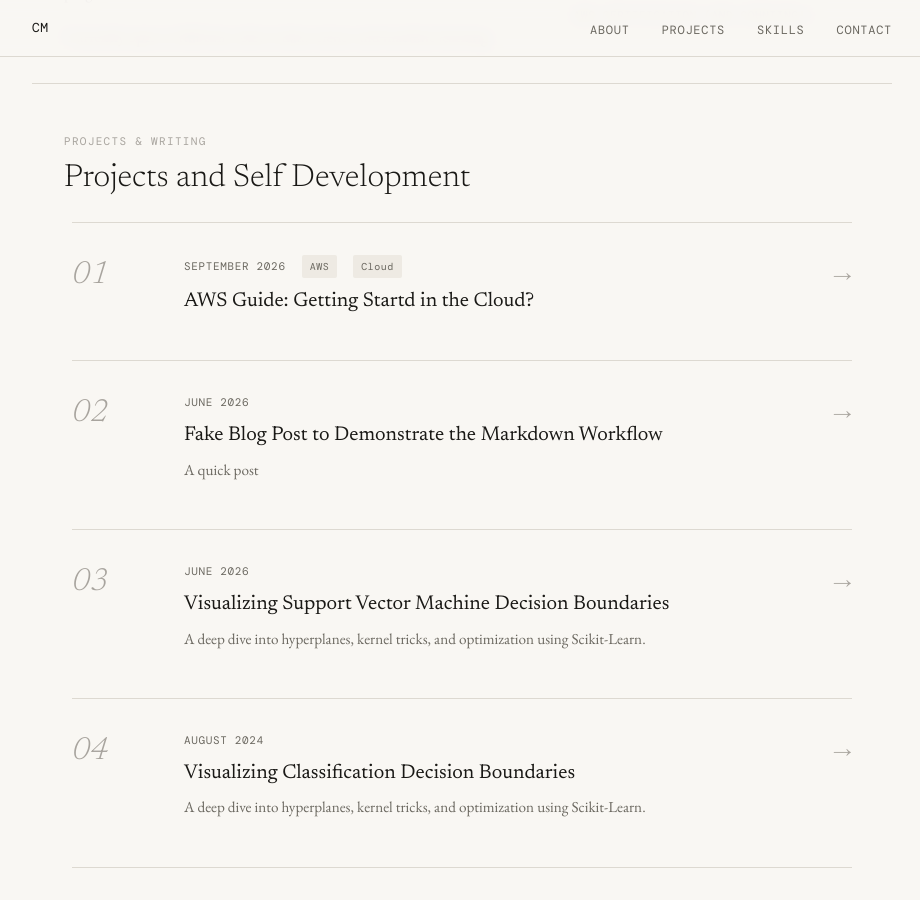
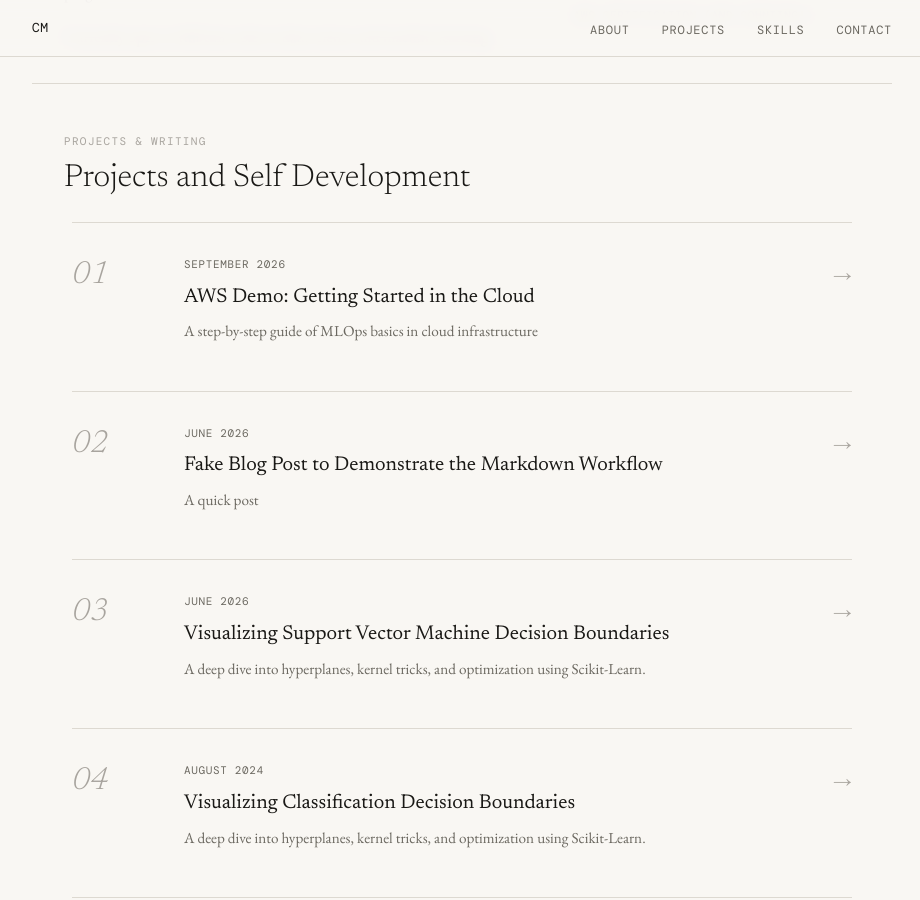
Before and after one commit to chrismca13/chrismca13.github.io, a Jekyll site: the page built from index.html, in a window 1280 px wide and 900 px high, scrolled down 967 px. Shown: the whole window, without its empty margins (178-1098 px from the left). Built offline with Jekyll 4.4.1, drawn with Linux system fonts in a browser that asks for light colours.

Commit message:
Fix Header

```diff
--- a/_posts/2026-09-15-aws-start-guide.md
+++ b/_posts/2026-09-15-aws-start-guide.md
@@ -1,8 +1,7 @@
 ---
 layout: post
-title: "AWS Guide: Getting Startd in the Cloud?"
-date: 2026-09-15
-categories: [AWS, Cloud]
+title: "AWS Demo: Getting Started in the Cloud"
+description: "A step-by-step guide of MLOps basics in cloud infrastructure"
 ---
 
 ## SIADS 699: Getting Started in the Cloud
```
